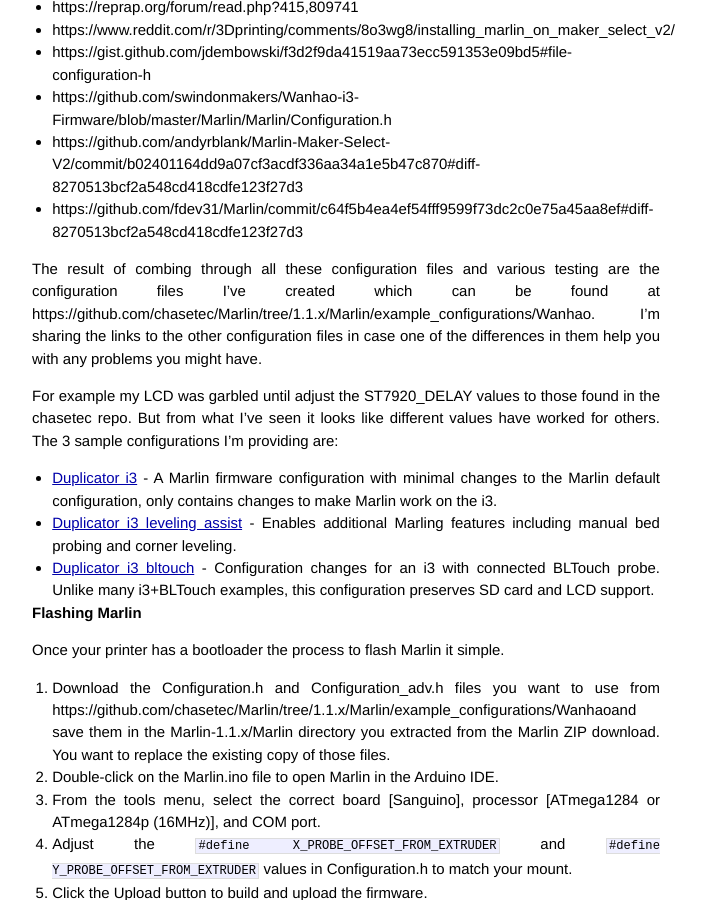
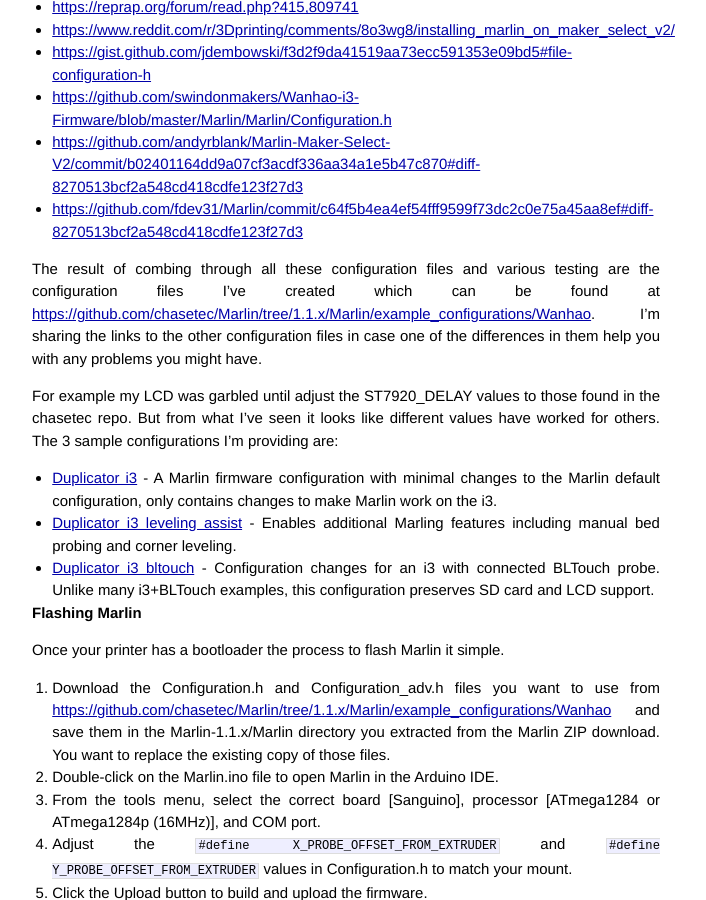
Before and after one commit to chasetec/chasetec.github.io, a Jekyll site: the page built from _posts/2019-10-13-wanhao-duplicator-i3-bltouch.md, in a window 1280 px wide and 900 px high, scrolled down 6556 px. Shown: the whole window, without its empty margins (294-1000 px from the left). Built offline with Jekyll 4.4.1, drawn with Linux system fonts in a browser that asks for light colours; Markdown is read by kramdown in place of the engine named in the settings; some of the changed lines change nothing that is shown.

Commit message:
adjust links in bltouch blog post

```diff
--- a/_posts/2019-10-13-wanhao-duplicator-i3-bltouch.md
+++ b/_posts/2019-10-13-wanhao-duplicator-i3-bltouch.md
@@ -137,14 +137,14 @@
 
 I started with the Marlin default Configuration.h and made i3 specific changes. To figure out what others are changing for their i3 printers I evaluated the following configurations:
 
-* https://reprap.org/forum/read.php?415,809741
-* https://www.reddit.com/r/3Dprinting/comments/8o3wg8/installing_marlin_on_maker_select_v2/
-* https://gist.github.com/jdembowski/f3d2f9da41519aa73ecc591353e09bd5#file-configuration-h
-* https://github.com/swindonmakers/Wanhao-i3-Firmware/blob/master/Marlin/Marlin/Configuration.h
-* https://github.com/andyrblank/Marlin-Maker-Select-V2/commit/b02401164dd9a07cf3acdf336aa34a1e5b47c870#diff-8270513bcf2a548cd418cdfe123f27d3
-* https://github.com/fdev31/Marlin/commit/c64f5b4ea4ef54fff9599f73dc2c0e75a45aa8ef#diff-8270513bcf2a548cd418cdfe123f27d3
+* [https://reprap.org/forum/read.php?415,809741](https://reprap.org/forum/read.php?415,809741)
+* [https://www.reddit.com/r/3Dprinting/comments/8o3wg8/installing_marlin_on_maker_select_v2/](https://www.reddit.com/r/3Dprinting/comments/8o3wg8/installing_marlin_on_maker_select_v2/)
+* [https://gist.github.com/jdembowski/f3d2f9da41519aa73ecc591353e09bd5#file-configuration-h](https://gist.github.com/jdembowski/f3d2f9da41519aa73ecc591353e09bd5#file-configuration-h)
+* [https://github.com/swindonmakers/Wanhao-i3-Firmware/blob/master/Marlin/Marlin/Configuration.h](https://github.com/swindonmakers/Wanhao-i3-Firmware/blob/master/Marlin/Marlin/Configuration.h)
+* [https://github.com/andyrblank/Marlin-Maker-Select-V2/commit/b02401164dd9a07cf3acdf336aa34a1e5b47c870#diff-8270513bcf2a548cd418cdfe123f27d3](https://github.com/andyrblank/Marlin-Maker-Select-V2/commit/b02401164dd9a07cf3acdf336aa34a1e5b47c870#diff-8270513bcf2a548cd418cdfe123f27d3)
+* [https://github.com/fdev31/Marlin/commit/c64f5b4ea4ef54fff9599f73dc2c0e75a45aa8ef#diff-8270513bcf2a548cd418cdfe123f27d3](https://github.com/fdev31/Marlin/commit/c64f5b4ea4ef54fff9599f73dc2c0e75a45aa8ef#diff-8270513bcf2a548cd418cdfe123f27d3)
 
-The result of combing through all these configuration files and various testing are the configuration files I've created which can be found at https://github.com/chasetec/Marlin/tree/1.1.x/Marlin/example_configurations/Wanhao. I'm sharing the links to the other configuration files in case one of the differences in them help you with any problems you might have.
+The result of combing through all these configuration files and various testing are the configuration files I've created which can be found at [https://github.com/chasetec/Marlin/tree/1.1.x/Marlin/example_configurations/Wanhao](https://github.com/chasetec/Marlin/tree/1.1.x/Marlin/example_configurations/Wanhao). I'm sharing the links to the other configuration files in case one of the differences in them help you with any problems you might have.
 
 For example my LCD was garbled until adjust the ST7920_DELAY values to those found in the chasetec repo. But from what I've seen it looks like different values have worked for others. The 3 sample configurations I'm providing are:
 
@@ -156,7 +156,7 @@
 
 Once your printer has a bootloader the process to flash Marlin it simple.
 
-1. Download the Configuration.h and Configuration_adv.h files you want to use from https://github.com/chasetec/Marlin/tree/1.1.x/Marlin/example_configurations/Wanhaoand save them in the Marlin-1.1.x/Marlin directory you extracted from the Marlin ZIP download. You want to replace the existing copy of those files.
+1. Download the Configuration.h and Configuration_adv.h files you want to use from [https://github.com/chasetec/Marlin/tree/1.1.x/Marlin/example_configurations/Wanhao](https://github.com/chasetec/Marlin/tree/1.1.x/Marlin/example_configurations/Wanhao) and save them in the Marlin-1.1.x/Marlin directory you extracted from the Marlin ZIP download. You want to replace the existing copy of those files.
 2. Double-click on the Marlin.ino file to open Marlin in the Arduino IDE.
 3. From the tools menu, select the correct board [Sanguino], processor [ATmega1284 or ATmega1284p (16MHz)], and COM port.
 4. Adjust the `#define X_PROBE_OFFSET_FROM_EXTRUDER` and `#define Y_PROBE_OFFSET_FROM_EXTRUDER` values in Configuration.h to match your mount.
```
